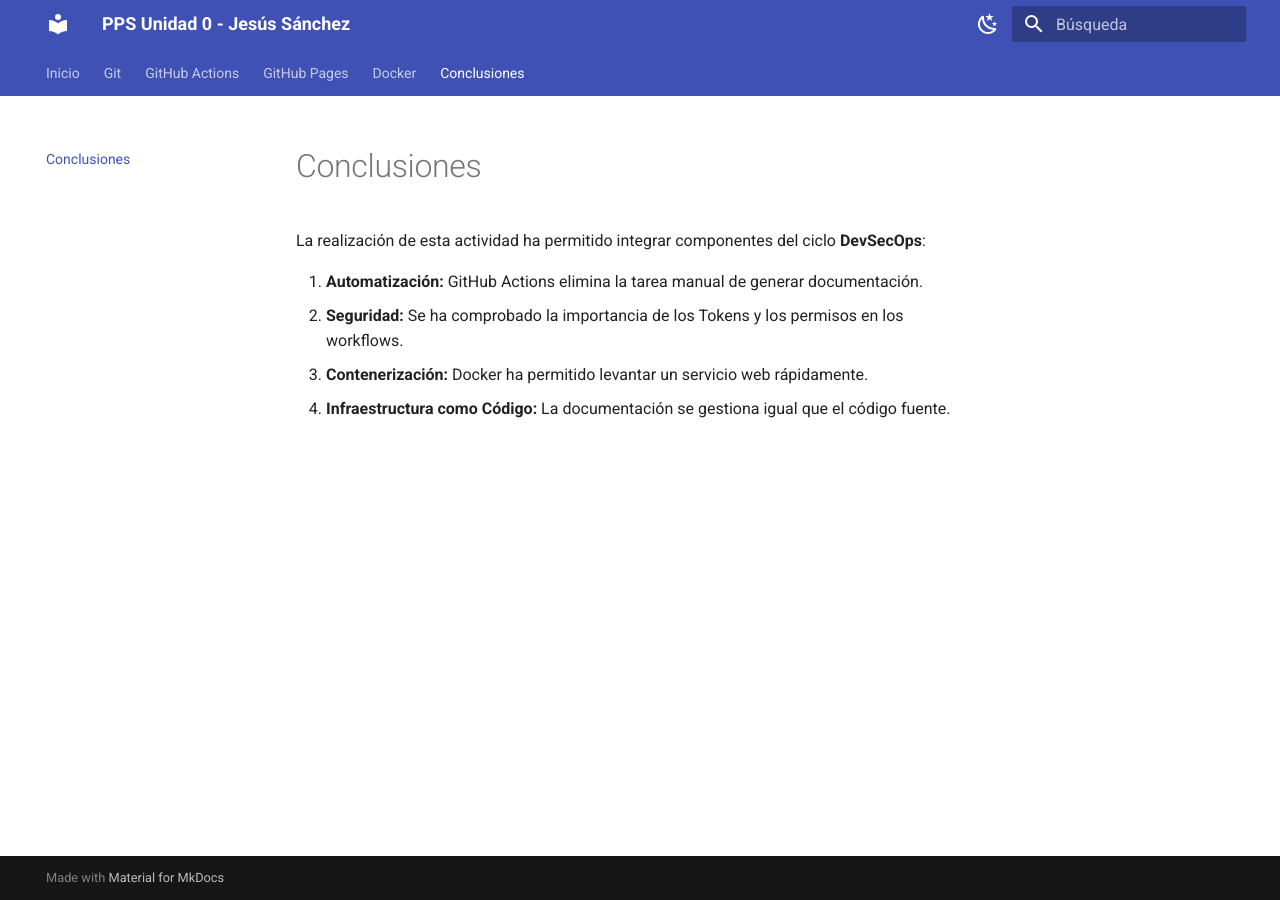
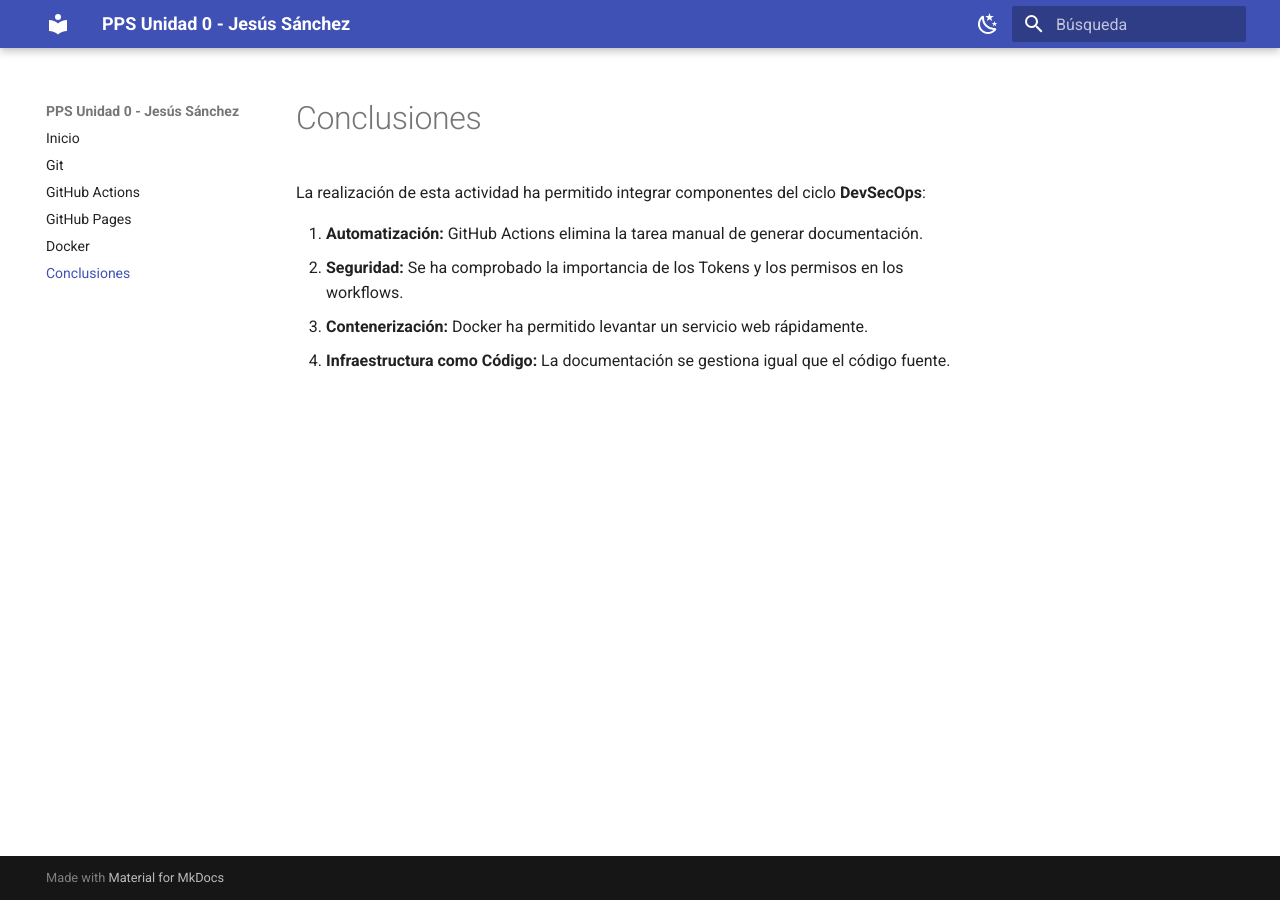
Before and after one commit to Marruch0/PPS-Unidad0-Tarea-Jesus_Sanchez, an MkDocs documentation site: the page built from docs/conclusiones.md, in a window 1280 px wide. Built offline with MkDocs 1.6.1 and Material for MkDocs 9.7.7, drawn with Linux system fonts in a browser that asks for light colours.

Commit message:
Cambio diseño header

```diff
--- a/mkdocs.yml
+++ b/mkdocs.yml
@@ -29,8 +29,8 @@ theme:
         icon: material/weather-sunny
         name: Cambiar a modo claro
   features:
-    - navigation.tabs # Pone el menú arriba en pestañas en vez de lateral (opcional)
     - navigation.top  # Botón para volver arriba
+    - navigation.expand  # Hace que el menú de la izquierda salga abierto
 
 plugins:
   - search
```
